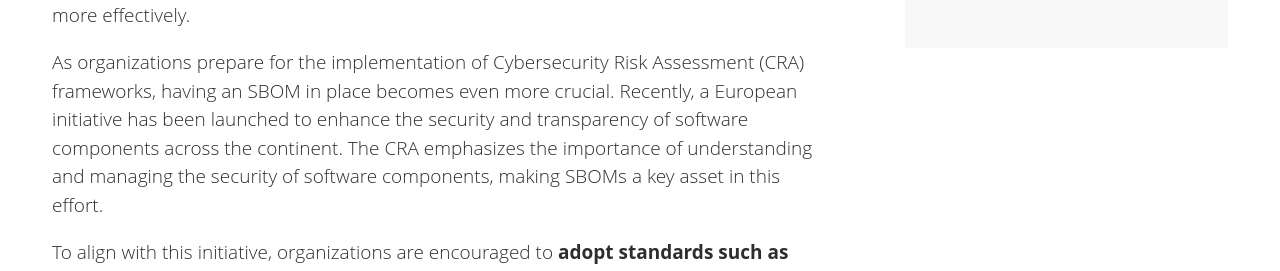
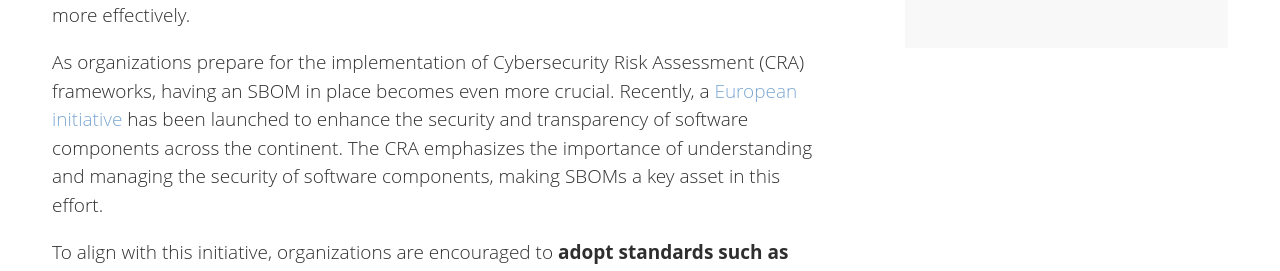
Before and after one commit to conan-io/conan-io.github.io, a Jekyll site: the page built from _posts/2025-02-05-What-is-your-code-made-of-sboms.markdown, in a window 1280 px wide and 900 px high, scrolled down 381 px. Shown: the part 211-482 px from the top of the window. Built offline with Jekyll 4.4.1, drawn with Linux system fonts in a browser that asks for light colours; comment, search, counter and statistics services are not loaded; part of the change alters nothing that is shown.

```diff
--- a/_posts/2025-02-05-What-is-your-code-made-of-sboms.markdown
+++ b/_posts/2025-02-05-What-is-your-code-made-of-sboms.markdown
@@ -14,7 +14,7 @@ An **SBOM provides a detailed list of all the components and libraries that make
 organizations to identify vulnerabilities and manage risks more effectively.
 
 As organizations prepare for the implementation of Cybersecurity Risk Assessment (CRA) frameworks, having an SBOM in
-place becomes even more crucial. Recently, a European initiative has been launched to enhance the security and
+place becomes even more crucial. Recently, a [European initiative](https://www.european-cyber-resilience-act.com/) has been launched to enhance the security and
 transparency of software components across the continent. The CRA emphasizes the importance of understanding and
 managing the security of software components, making SBOMs a key asset in this effort.
 
```
